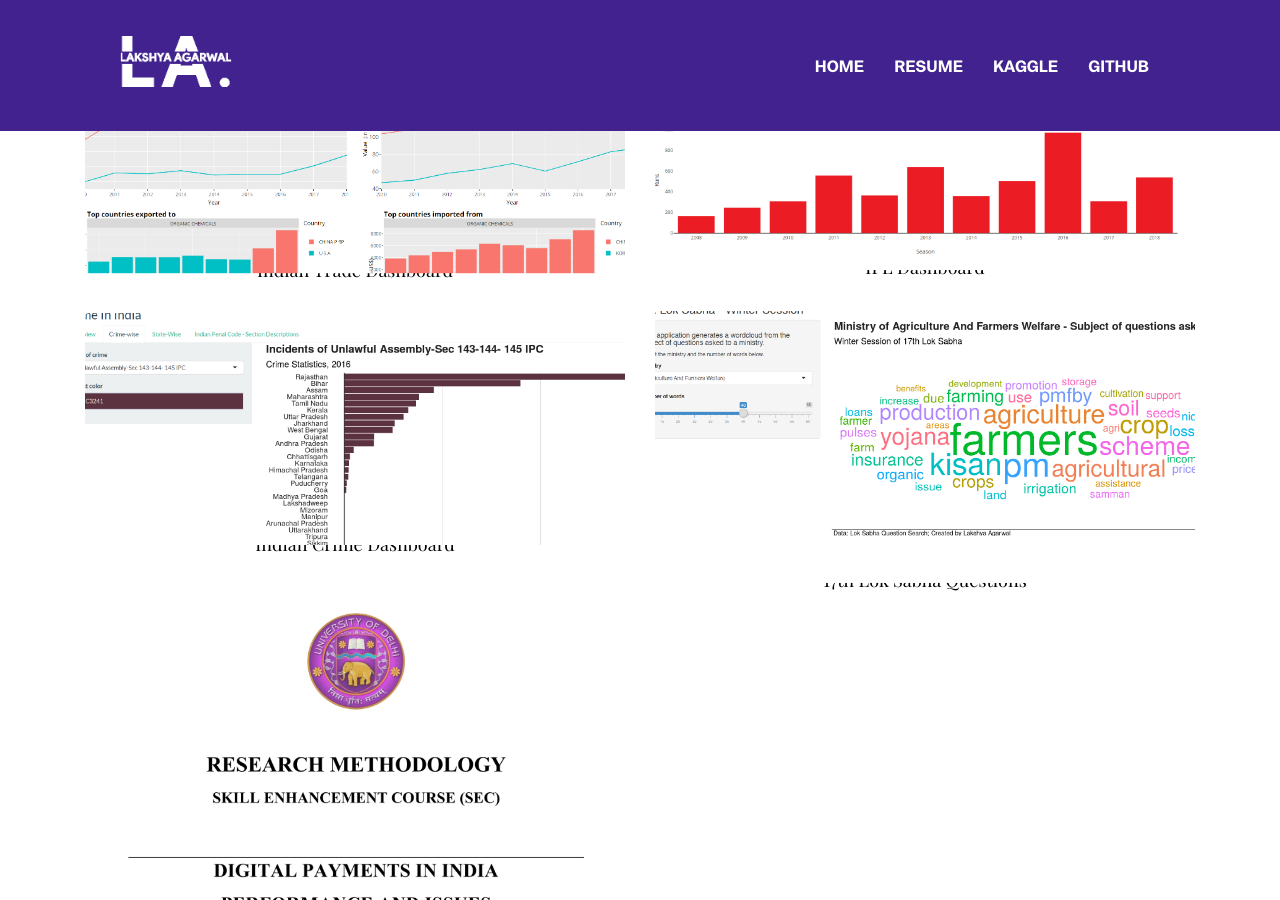
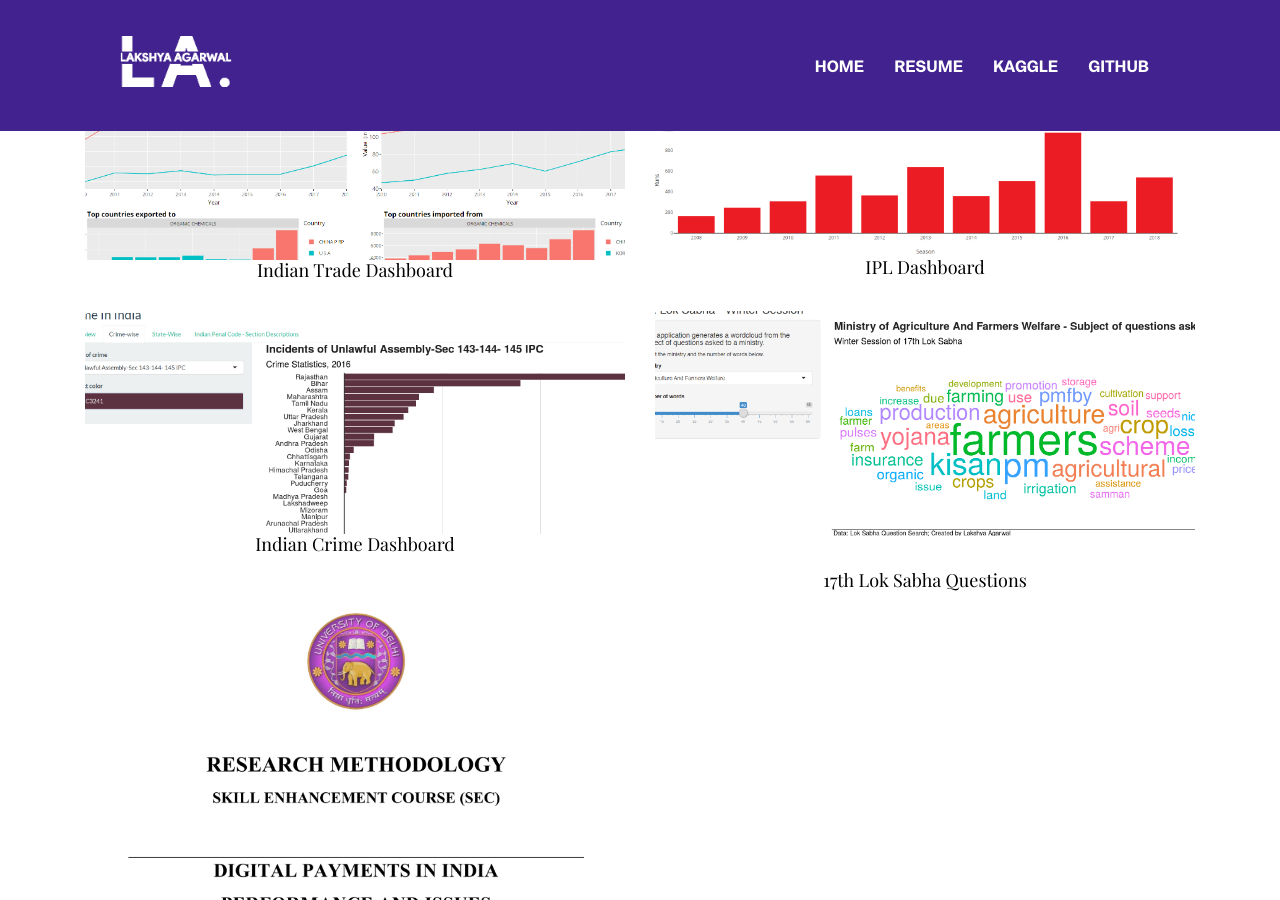
Before and after one commit to lakshyaag/lakshyaag.github.io, a Jekyll site: the page built from index.html, in a window 1280 px wide and 900 px high, scrolled down 2613 px. Built offline with Jekyll 4.4.1, drawn with Linux system fonts in a browser that asks for light colours.

Commit message:
Visual changes

```diff
--- a/_includes/portfolio-section.html
+++ b/_includes/portfolio-section.html
@@ -17,8 +17,8 @@
               <a class="btn btn-light btn-sm" href="{{ item.url }}">View project</a>
             </div>
           </div>
-          <h5 class="text-center">{{ item.name }}</h5>
         </div>
+        <h5 class="text-center">{{ item.name }}</h5>
       </div>
       {% endfor %}
     </div>
```
Also changed, not shown: assets/images/blog/post-1.jpg (deleted), assets/images/blog/post-2.jpg (deleted), assets/images/blog/post-3.jpg (deleted), assets/images/blog/post-4.jpg (deleted), assets/images/blog/post-5.jpg (deleted), assets/images/blog/post-6.jpg (deleted).
